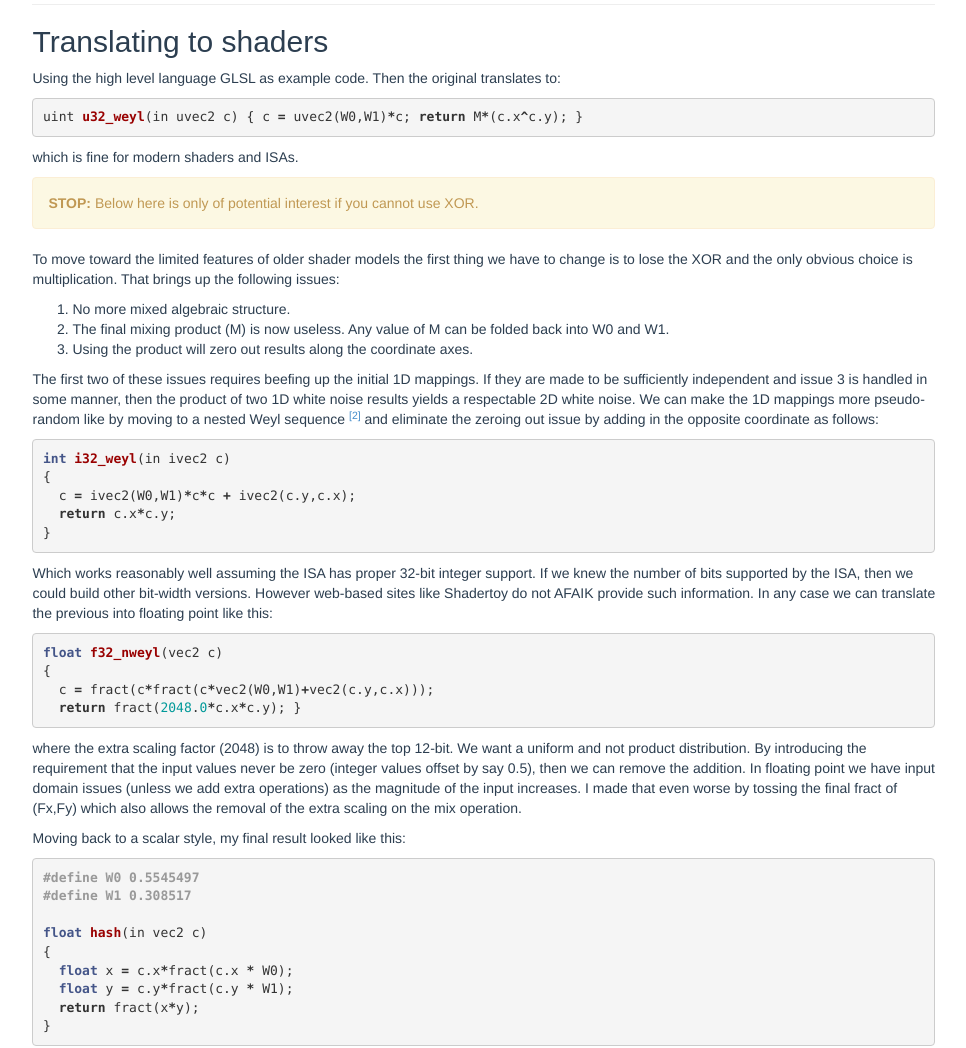
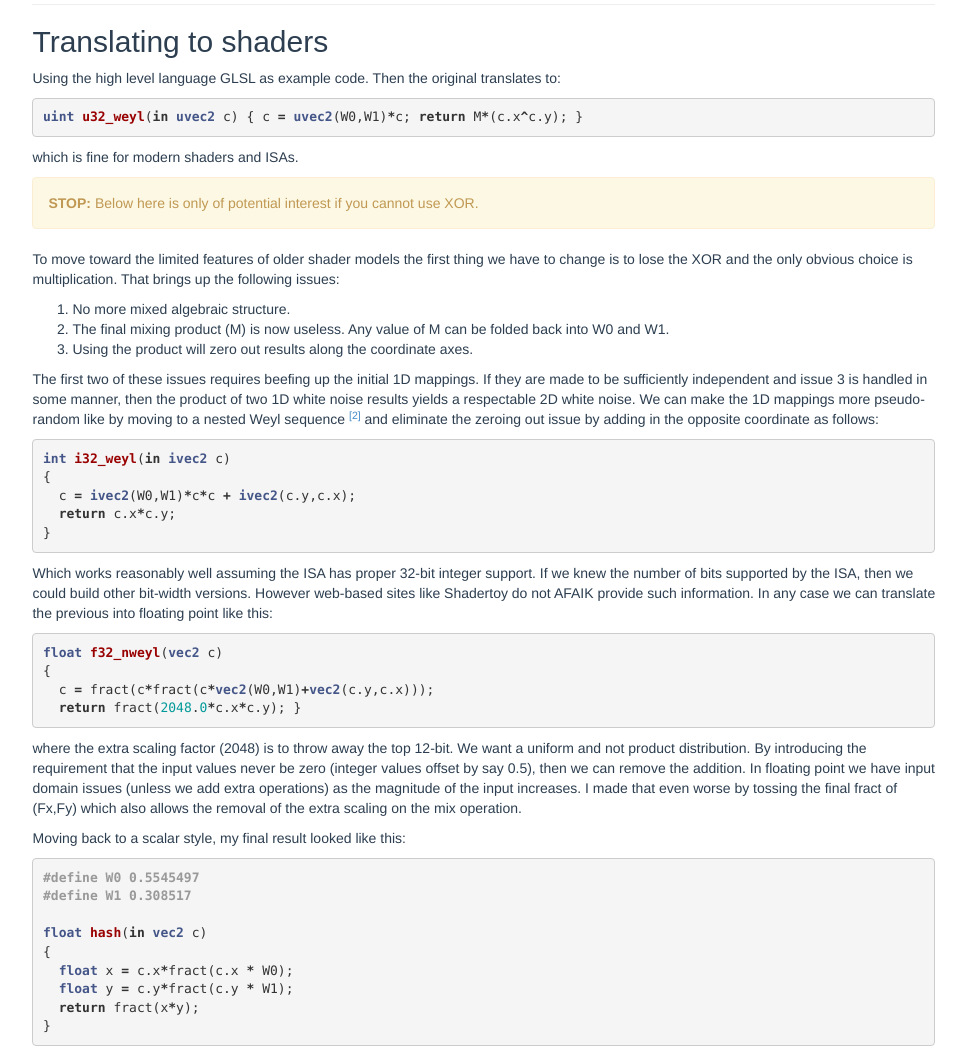
Before and after one commit to Marc-B-Reynolds/Marc-B-Reynolds.github.io, a Jekyll site: the page built from _posts/2016-03-29-weyl_hash.md, in a window 1280 px wide. Shown: the part 1647-2695 px from the top of the page, without its empty margins (156-1122 px from the left). Built offline with Jekyll 4.4.1, drawn with Linux system fonts in a browser that asks for light colours; formulas are drawn with MathJax 3; comment, search, counter and statistics services are not loaded.

Commit message:
changed highlight type to glsl

```diff
--- a/_posts/2016-03-29-weyl_hash.md
+++ b/_posts/2016-03-29-weyl_hash.md
@@ -92,7 +92,7 @@ Translating to shaders <small></small>
 
 Using the high level language GLSL as example code.  Then the original translates to:
 
-{% highlight c %}
+{% highlight glsl %}
 uint u32_weyl(in uvec2 c) { c = uvec2(W0,W1)*c; return M*(c.x^c.y); }
 {% endhighlight %}
 
@@ -110,7 +110,7 @@ To move toward the limited features of older shader models the first thing we ha
 
 The first two of these issues requires beefing up the initial 1D mappings.  If they are made to be sufficiently independent and issue 3 is handled in some manner, then the product of two 1D white noise results yields a respectable 2D white noise.  We can make the 1D mappings more pseudo-random like by moving to a nested Weyl sequence [^1] and eliminate the zeroing out issue by adding in the opposite coordinate as follows:
 
-{% highlight c %}
+{% highlight glsl %}
 int i32_weyl(in ivec2 c)
 {
   c = ivec2(W0,W1)*c*c + ivec2(c.y,c.x);
@@ -120,7 +120,7 @@ int i32_weyl(in ivec2 c)
 
 Which works reasonably well assuming the ISA has proper 32-bit integer support. If we knew the number of bits supported by the ISA, then we could build other bit-width versions.  However web-based sites like Shadertoy do not AFAIK provide such information.  In any case we can translate the previous into floating point like this:
 
-{% highlight c %}
+{% highlight glsl %}
 float f32_nweyl(vec2 c)
 {
   c = fract(c*fract(c*vec2(W0,W1)+vec2(c.y,c.x)));
@@ -131,7 +131,7 @@ where the extra scaling factor (2048) is to throw away the top 12-bit. We want a
 
 Moving back to a scalar style, my final result looked like this:
 
-{% highlight c %}
+{% highlight glsl %}
 #define W0 0.5545497
 #define W1 0.308517
 
```
Also changed, not shown: _posts/2016-02-24-weyl.md (+1 -1 lines), _posts/2016-05-30-QuatHDAngleCayley.md (+2 -2 lines), _posts/2016-08-09-TwoNormToRot.md (+1 -1 lines).
